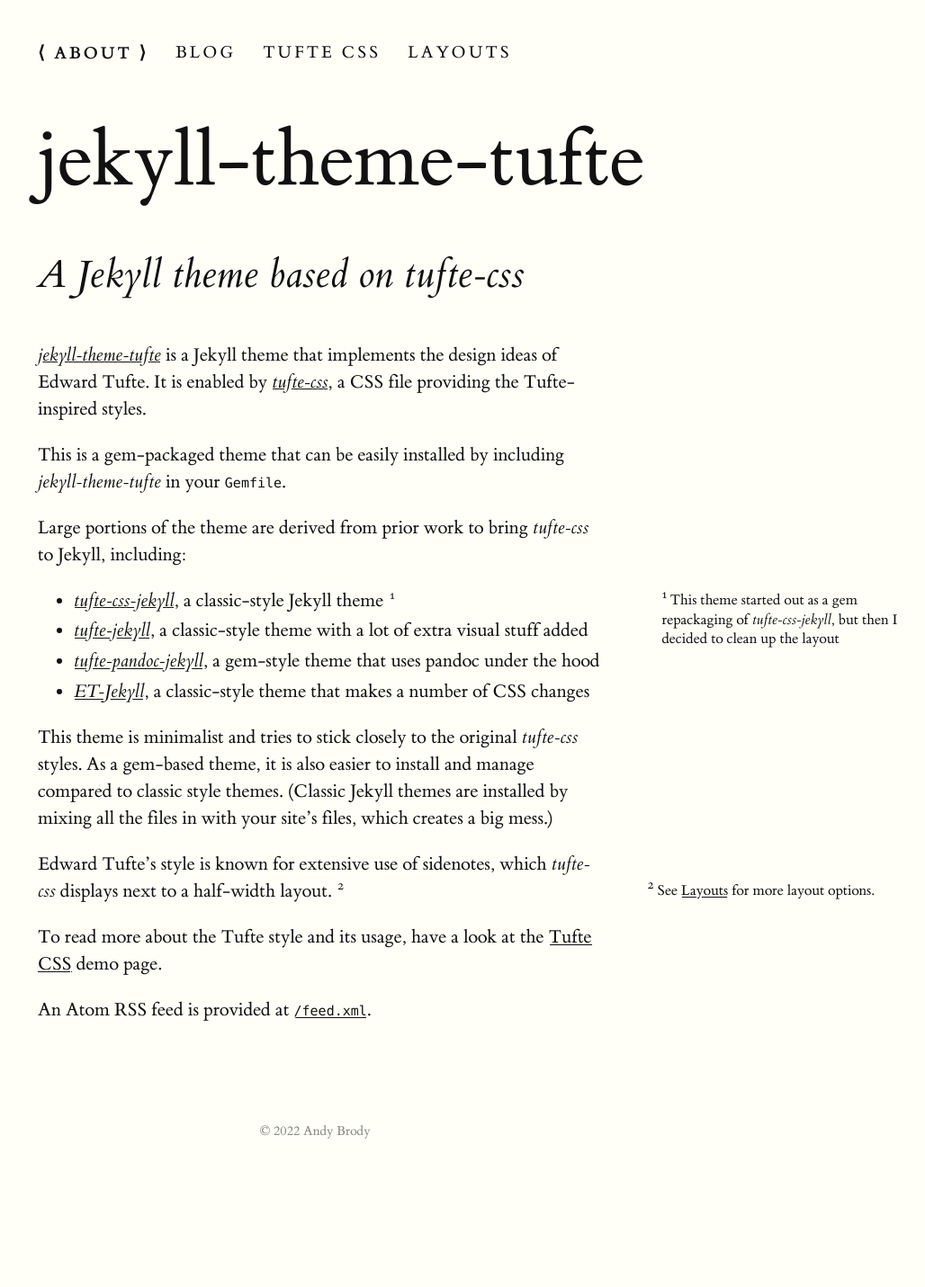
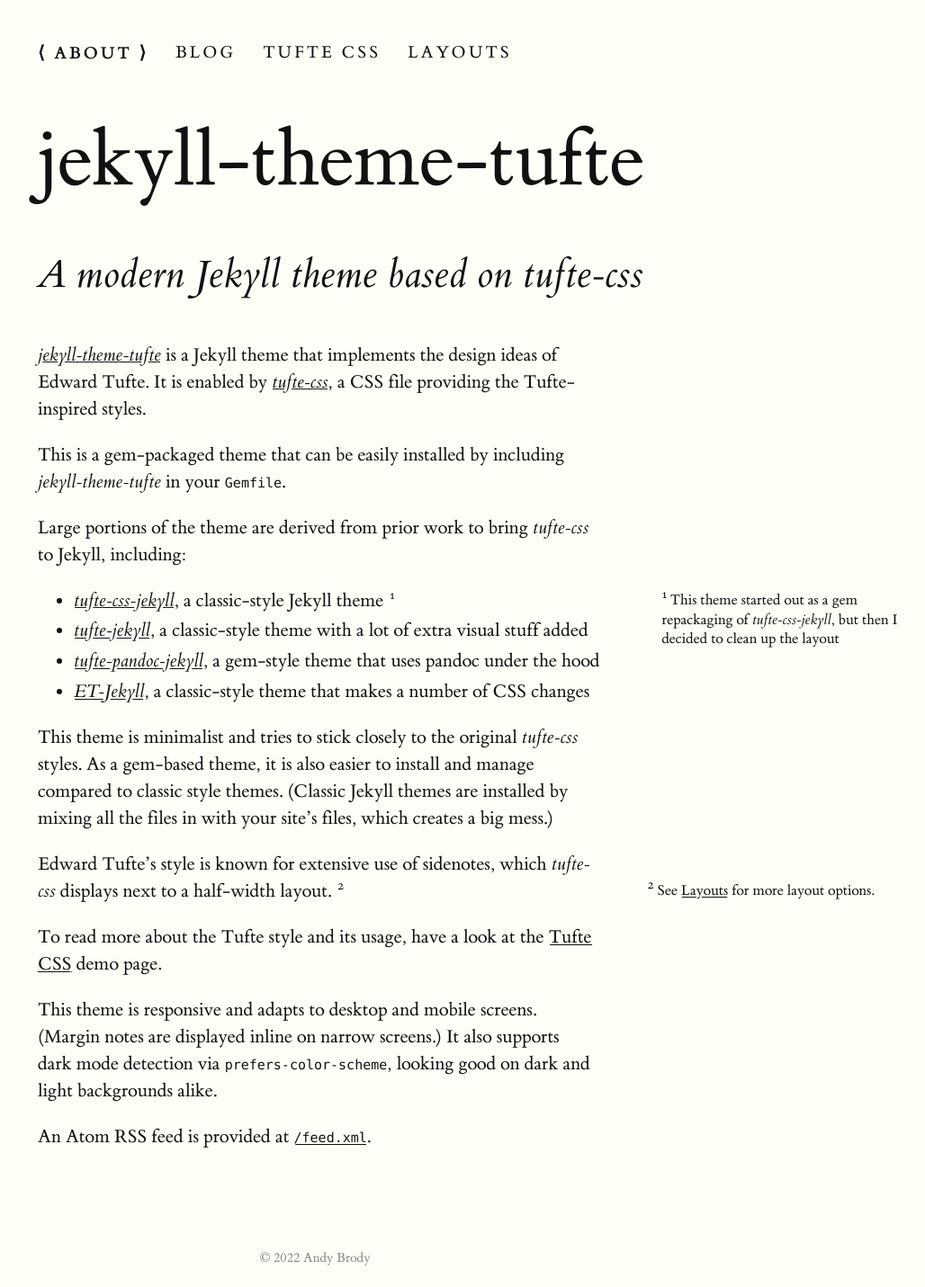
Before and after one commit to ab/jekyll-theme-tufte, a Jekyll site: the page built from index.md, in a window 1280 px wide. Shown: the whole page at 90% size, without its empty margins (118-1146 px from the left). Built offline with Jekyll 4.4.1, drawn with Linux system fonts in a browser that asks for light colours; before the commit the page ends 1290 px from its top, so only the background shows below that.

```diff
--- a/index.md
+++ b/index.md
@@ -3,7 +3,7 @@
 title: jekyll-theme-tufte
 nav_title: About
 head_title: jekyll-theme-tufte
-subtitle: A Jekyll theme based on tufte-css
+subtitle: A modern Jekyll theme based on tufte-css
 hero_title: true
 weight: 1
 ---
@@ -32,4 +32,8 @@
 
 To read more about the Tufte style and its usage, have a look at the [Tufte CSS](./page/tufte-css) demo page.
 
+This theme is responsive and adapts to desktop and mobile screens. (Margin notes
+are displayed inline on narrow screens.) It also supports dark mode detection
+via `prefers-color-scheme`, looking good on dark and light backgrounds alike.
+
 An Atom RSS feed is provided at [`/feed.xml`]({{ site.baseurl }}/feed.xml).
```
Also changed, not shown: README.md, demo/demo-feature.png (added), 1 other file.
